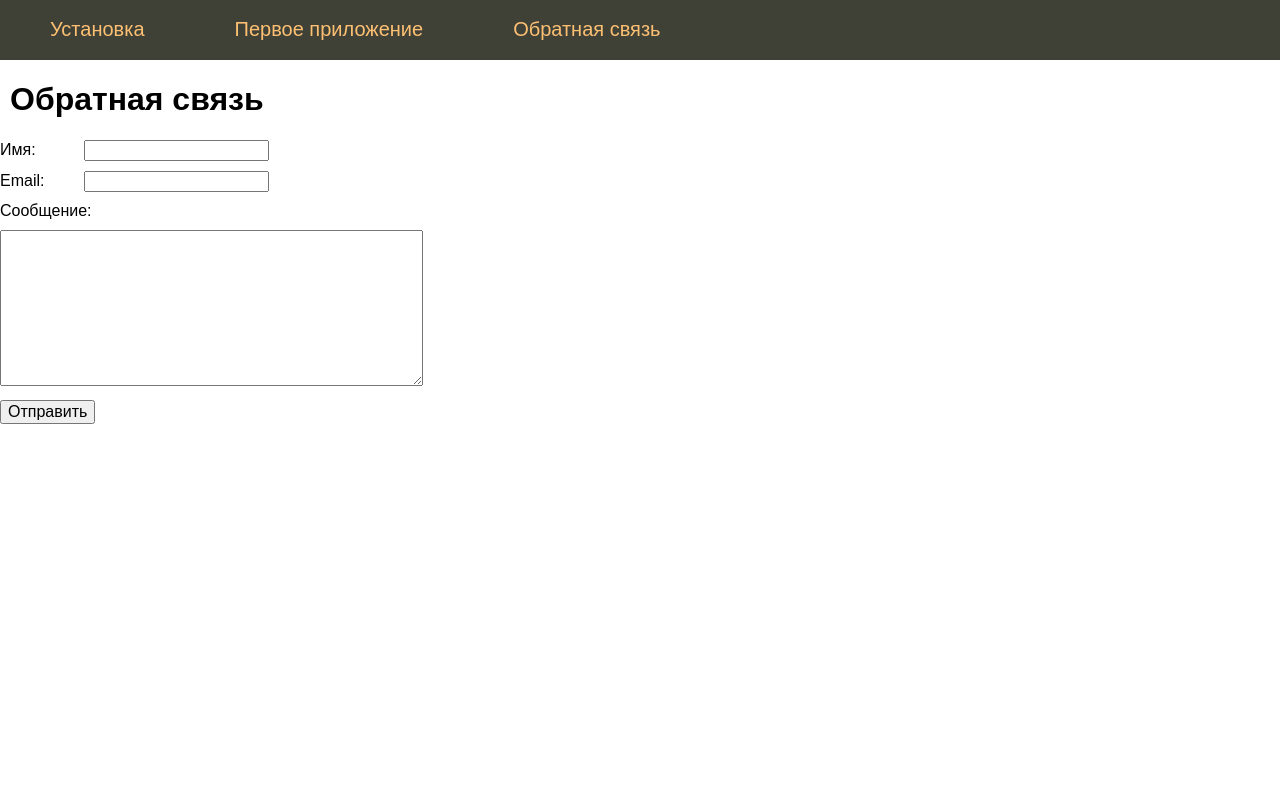
After one commit to amalshakov/flask-app, a Flask app: page /contact in a window 1280 px wide. The commit adds this page. Run offline with Flask 3, Linux system fonts and the light colour scheme.

Commit message:
Add contact login 404

```diff
--- a/main.py
+++ b/main.py
@@ -1,8 +1,22 @@
-from flask import Flask, render_template
+from flask import (
+    Flask,
+    abort,
+    flash,
+    redirect,
+    render_template,
+    request,
+    session,
+    url_for,
+)
 
 app = Flask(__name__)
+app.config["SECRET_KEY"] = "ajsgbashsabiur345j3h4g"
 
-menu = ["Установка", "Первое приложение", "Обратная связь"]
+menu = [
+    {"name": "Установка", "url": "install-flask"},
+    {"name": "Первое приложение", "url": "first-app"},
+    {"name": "Обратная связь", "url": "contact"},
+]
 
 
 @app.route("/")
@@ -15,5 +29,46 @@ def about():
     return render_template("about.html", title="О нашем сайте", menu=menu)
 
 
+@app.route("/contact", methods=["POST", "GET"])
+def contact():
+    if request.method == "POST":
+        if len(request.form["username"]) > 2:
+            flash("Сообщение отправлено!", category="success")
+        else:
+            flash("Ошибка отправки", category="error")
+    return render_template("contact.html", title="Обратная связь", menu=menu)
+
+
+@app.errorhandler(404)
+def page_not_found(error):
+    return (
+        render_template(
+            "page404.html", title="Страница не найдена", menu=menu
+        ),
+        404,
+    )
+
+
+@app.route("/profile/<username>")
+def profile(username):
+    if "userLogged" not in session or session["userLogged"] != username:
+        abort(401)
+    return f"Профиль пользователя: {username}"
+
+
+@app.route("/login", methods=["POST", "GET"])
+def login():
+    if "userLogged" in session:
+        return redirect(url_for("profile", username=session["userLogged"]))
+    elif (
+        request.method == "POST"
+        and request.form["username"] == "alex"
+        and request.form["psw"] == "123"
+    ):
+        session["userLogged"] = request.form["username"]
+        return redirect(url_for("profile", username=session["userLogged"]))
+    return render_template("login.html", title="Авторизация", menu=menu)
+
+
 if __name__ == "__main__":
     app.run(debug=True)
--- /dev/null
+++ b/static/css/styles.css
@@ -0,0 +1,70 @@
+html, body {
+    font-family: 'Arial';
+    margin: 0;
+    padding: 0;
+    height: 100%;
+    width: 100%;
+}
+
+a {
+    color: #0059b2;
+    text-decoration: none;
+}
+
+a:hover {
+    color: #CC0000;
+    text-decoration: underline;
+}
+
+.clear {clear: both;}
+
+ul.mainmenu {
+    list-style: none;
+    background: #3F4137;
+    height: 60px;
+    margin: 0;
+    padding: 0;
+    color: #fdc073;
+    font-size: 20px;
+    overflow: hidden;
+}
+
+ul.mainmenu li {
+    float: left;
+    margin: 18px 40px 0 50px;
+}
+
+ul.mainmenu li.last {float: right;}
+
+ul.mainmenu li a {
+    color: #fdc073;
+    text-decoration: none;
+}
+
+ul.mainmenu li a:hover {
+    color: #FDA83D;
+}
+
+div.content {
+    margin: 10px;
+}
+
+.form-contact label {
+    display: inline-block;
+    min-width: 80px;
+}
+
+.form-contact p {margin: 10px 0 10px 0;}
+.form-contact input[type=submit], texture {
+    font-size: 16px;
+}
+
+.flash {padding: 10px;}
+.flash.success {
+    border: 1px solid #21DB56;
+    background: #AEFFC5;
+}
+.flash.error {
+    border: 1px solid #FF4343;
+    background: #FF9C9C;
+}
--- a/templates/base.html
+++ b/templates/base.html
@@ -1,6 +1,7 @@
 <!DOCTYPE html>
 <html>
   <head>
+    <link rel="stylesheet" type="text/css" href="/static/css/styles.css" />
     {% block title -%}
       {% if title %}
         <title>Про Flask - {{ title }}</title>
@@ -13,17 +14,22 @@
   <body>
     {% block content -%}
       {%- block mainmenu -%}
-        <ul>
+        <ul class="mainmenu">
           {% for m in menu -%}
-            <li>{{ m }}</li>
+            <li>
+              <a href="{{ m.url }}">{{ m.name }}</a>
+            </li>
           {% endfor %}
         </ul>
       {% endblock -%}
-      {% if title -%}
-        <h1>{{ title }}</h1>
-      {% else -%}
-        <h1>Про Flask</h1>
-      {% endif %}
+      <div class="clear"></div>
+      <div class="content">
+        {% if title -%}
+          <h1>{{ title }}</h1>
+        {% else -%}
+          <h1>Про Flask</h1>
+        {% endif %}
+      </div>
     {% endblock -%}
   </body>
 </html>
--- /dev/null
+++ b/templates/contact.html
@@ -0,0 +1,25 @@
+{% extends 'base.html' %}
+
+{% block content %}
+  {{ super() }}
+  {% for cat, msg in get_flashed_messages(True) %}
+    <div class="flash {{ cat }}">{{ msg }}</div>
+  {% endfor %}
+  <form action="/contact" method="post" class="form-contact">
+    <p>
+      <label>Имя:</label> <input type="text" name="username" value="" required />
+    </p>
+    <p>
+      <label>Email:</label> <input type="text" name="email" value="" required />
+    </p>
+    <p>
+      <label>Сообщение:</label>
+    </p>
+    <p>
+      <textarea name="message" rows="10" cols="50"></textarea>
+    </p>
+    <p>
+      <input type="submit" value="Отправить" />
+    </p>
+  </form>
+{% endblock %}
--- /dev/null
+++ b/templates/page404.html
@@ -0,0 +1,6 @@
+{% extends 'base.html' %}
+
+{% block content %}
+{{ super() }}
+<p>Страница не найдена, вернуться на <a href="{{url_for('index')}}">главную</a> страницу.
+{% endblock %}
```
Also changed, not shown: templates/login.html (added, +10 -0 lines).
